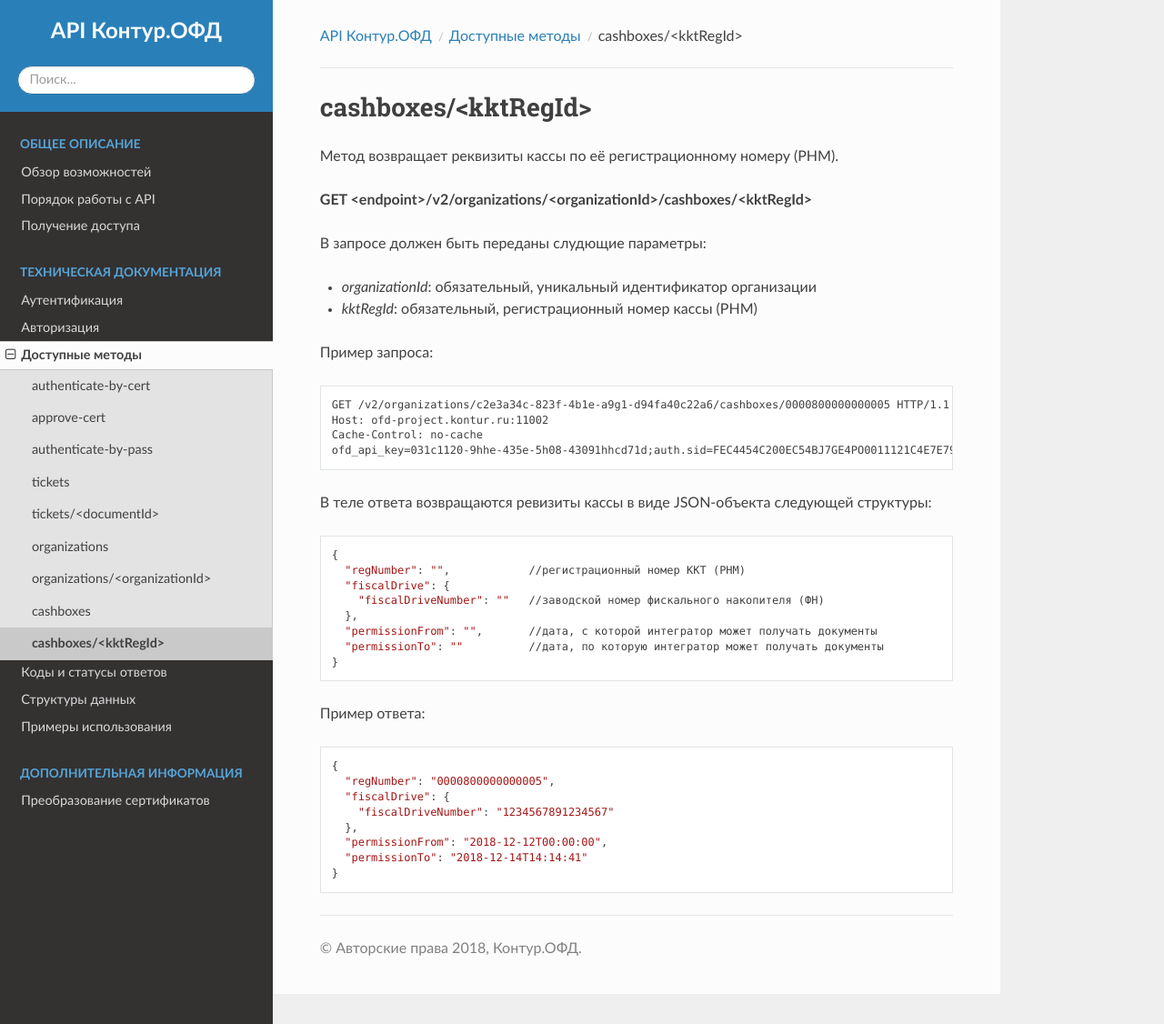
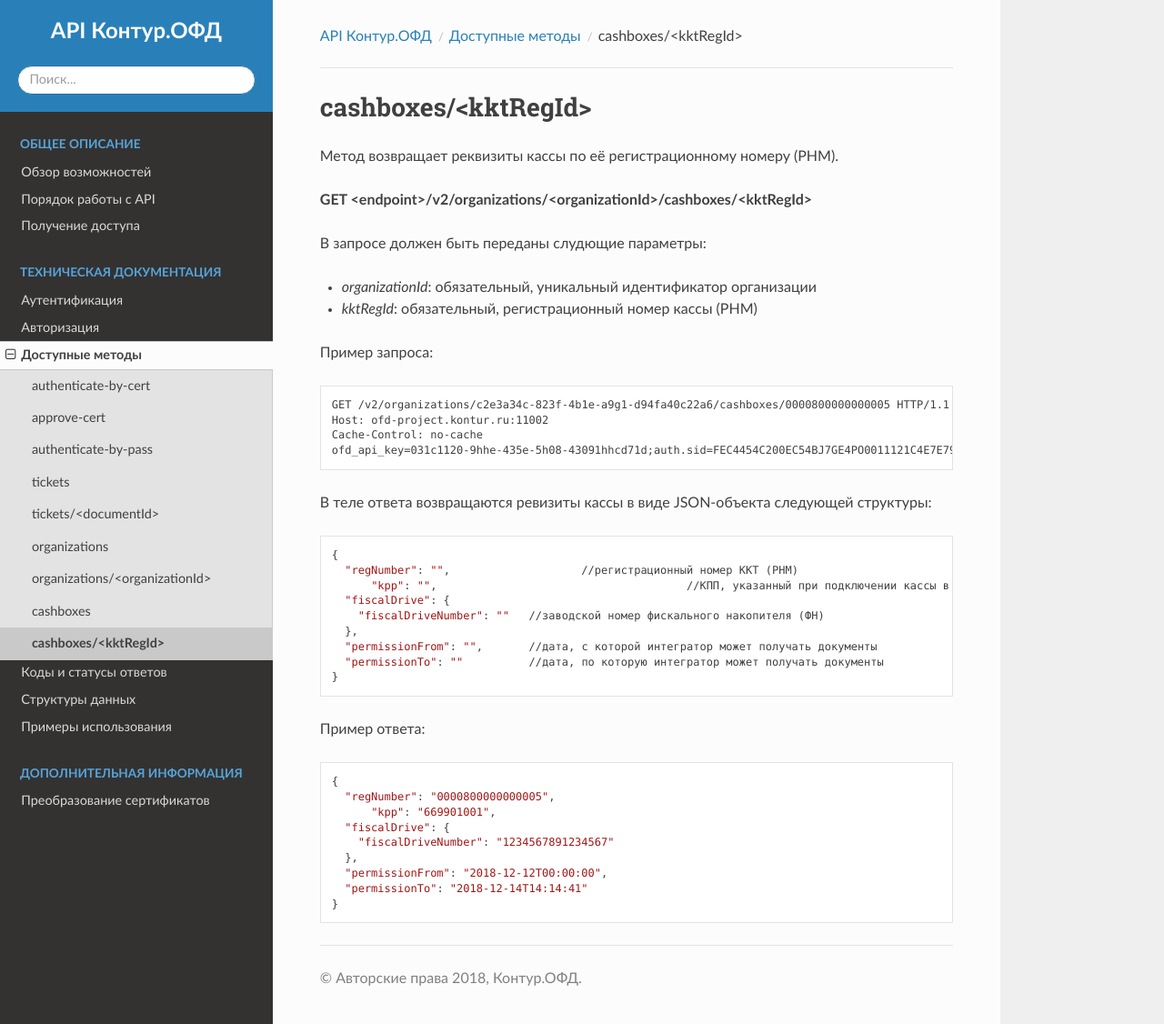
Before and after one commit to skbkontur/ofd-api-docs, a Sphinx documentation site: the page built from docs/source/http/cashbox.rst, in a window 1280 px wide and 1126 px high. Shown: the whole window at 91% size. Built offline with Sphinx 7.4.7 and the Read the Docs theme 2.0.0, drawn with Linux system fonts in a browser that asks for light colours.

Commit message:
добавил kpp в описание контракта кассы

```diff
--- a/docs/source/http/cashbox.rst
+++ b/docs/source/http/cashbox.rst
@@ -26,7 +26,8 @@
 ::
 
   {
-    "regNumber": "",            //регистрационный номер ККТ (РНМ)
+    "regNumber": "",			//регистрационный номер ККТ (РНМ)
+	"kpp": "",					//КПП, указанный при подключении кассы в ЛК, либо КПП организации (в остальных случаях)
     "fiscalDrive": {
       "fiscalDriveNumber": ""   //заводской номер фискального накопителя (ФН)
     },
@@ -41,6 +42,7 @@
 
   {
     "regNumber": "0000800000000005",
+	"kpp": "669901001",
     "fiscalDrive": {
       "fiscalDriveNumber": "1234567891234567"
     },
--- a/docs/source/http/cashboxes.rst
+++ b/docs/source/http/cashboxes.rst
@@ -23,6 +23,7 @@
   [
     {
       "regNumber": "",            //регистрационный номер ККТ (РНМ)
+	  "kpp": "",				  //КПП, указанный при подключении кассы в ЛК, либо КПП организации (в остальных случаях)
       "fiscalDrive": {
         "fiscalDriveNumber": ""   //заводской номер фискального накопителя (ФН)
       },
@@ -39,6 +40,7 @@
   [
     {
       "regNumber": "0000800000000005",
+	  "kpp": "669901001",
       "fiscalDrive": {
         "fiscalDriveNumber": "1234567891234567"
       },
```
